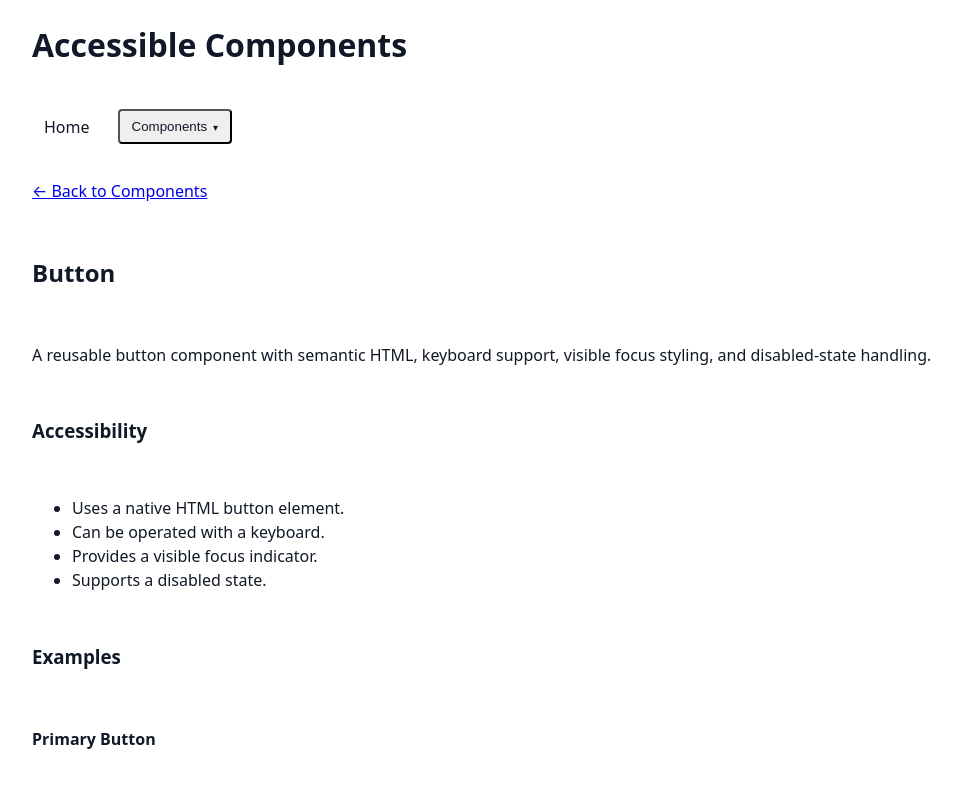
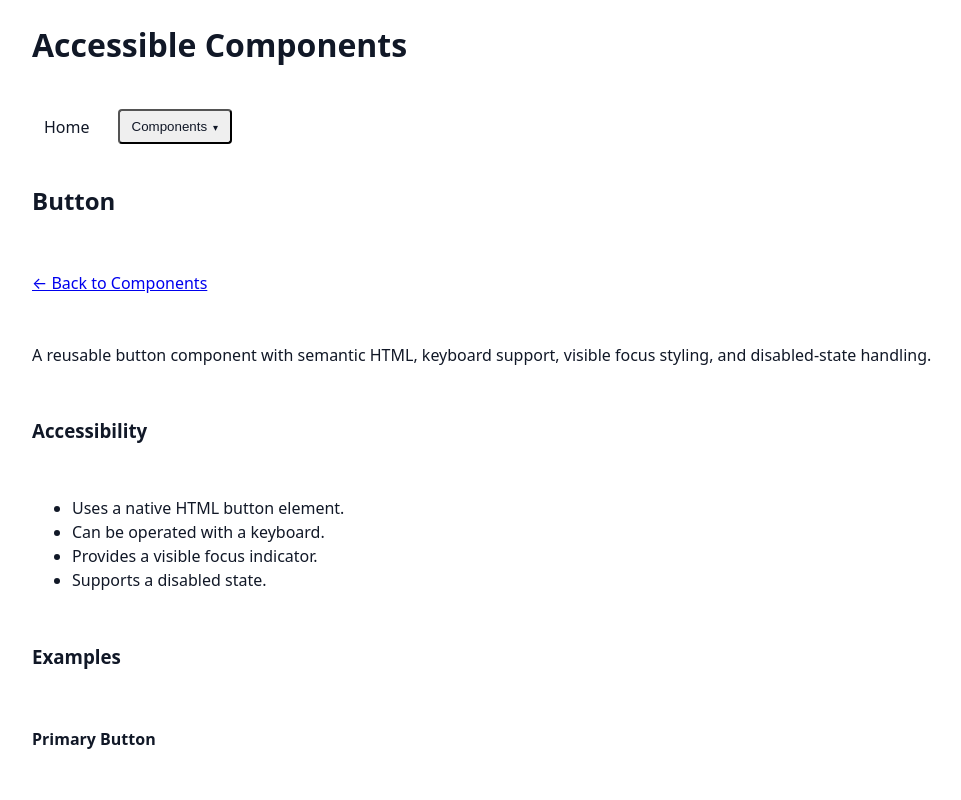
Before and after one commit to rpcorr/accessible-templates, a React (Vite) app: page /button in a window 1280 px wide. Shown: the top 800 px of the page, without its empty margins (82-1043 px from the left). Built offline with nearby package versions, Linux system fonts and the light colour scheme.

Commit message:
fix: place page heading before back link

```diff
--- a/src/components/PageLayout/PageLayout.tsx
+++ b/src/components/PageLayout/PageLayout.tsx
@@ -9,8 +9,8 @@ type PageLayoutProps = {
 export function PageLayout({ title, children }: PageLayoutProps) {
   return (
     <section className="stack">
+      <h2>{title}</h2>
       <PageBackLink />
-      <h2>{title}</h2>
       {children}
     </section>
   );
```
